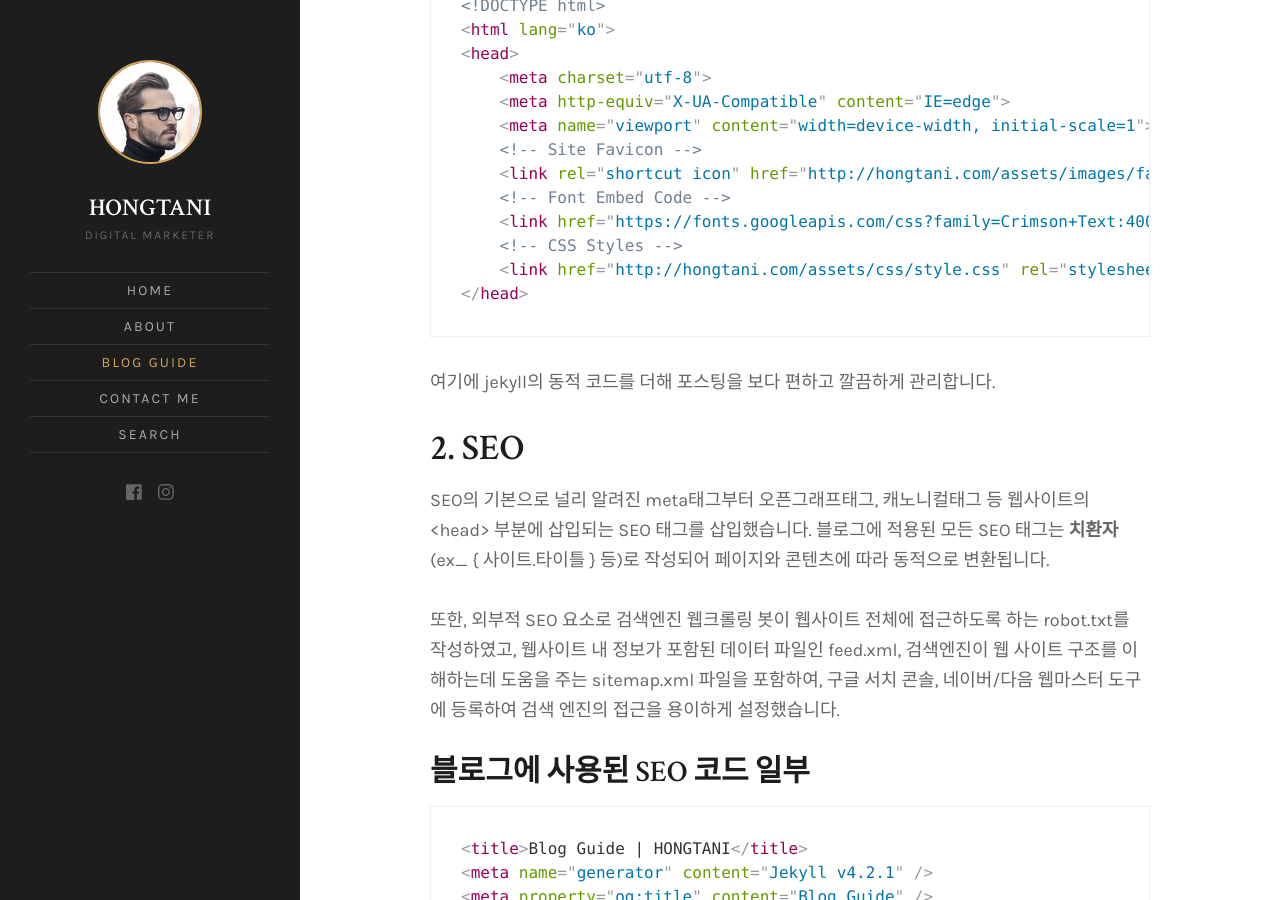
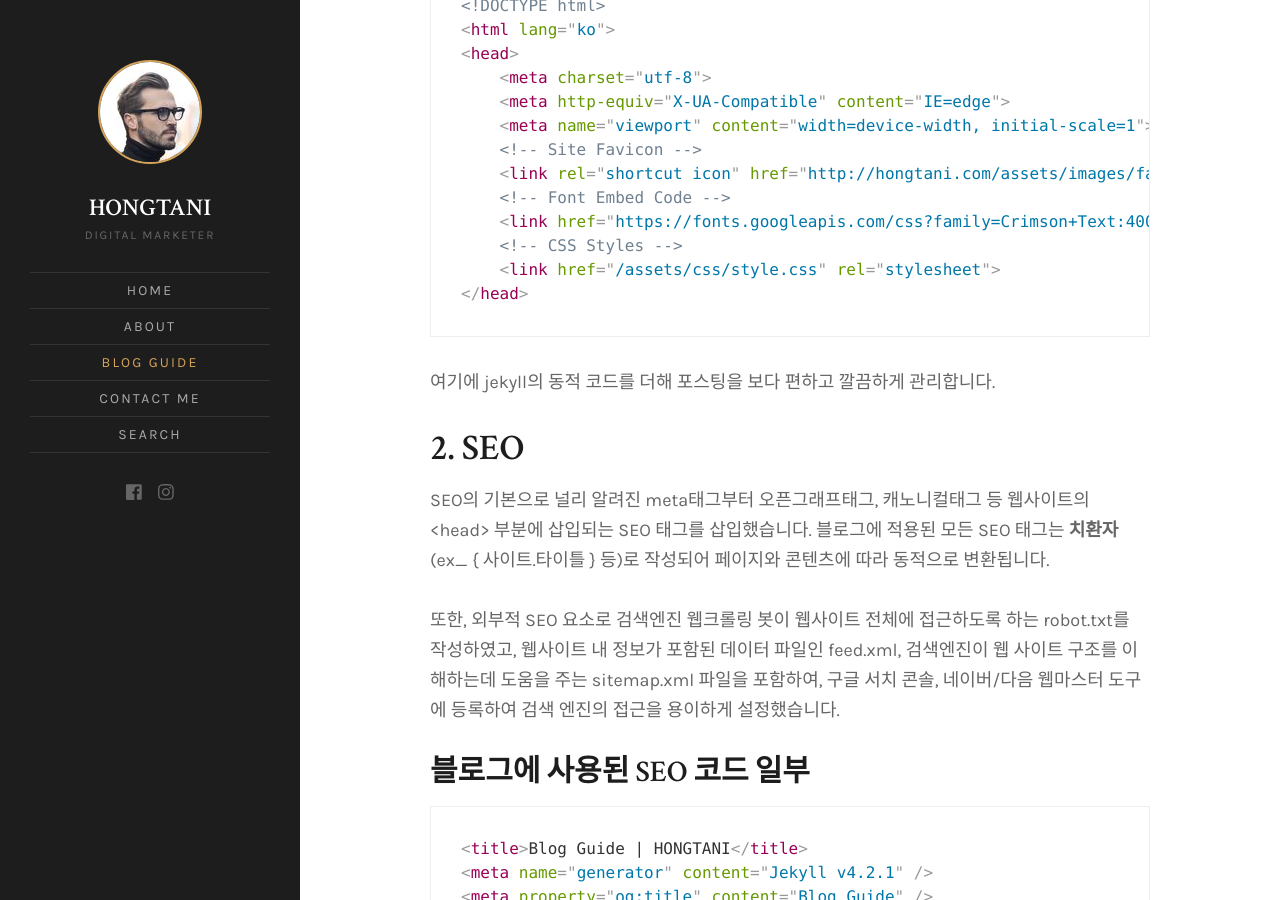
Before and after one commit to hongtani1/royce-theme-blog-kr, a Jekyll site: the page built from blog-guide.md, in a window 1280 px wide and 900 px high, scrolled down 1454 px. Built offline with Jekyll 4.4.1, drawn with Linux system fonts in a browser that asks for light colours; some of the changed lines change nothing that is shown.

Commit message:
Update _config.yml

```diff
--- a/_config.yml
+++ b/_config.yml
@@ -1,14 +1,14 @@
 # Site setings
 name: 'HONGTANI'
 description: 'Digital Marketer'
-meta_description: '디지털마케팅 기초 강의와 GA 세팅까지'
+meta_description: '디지털마케팅 기초 강의와 GA 세팅'
 logo:
 # Author image is used in site sidebar and greetings in the home page hero text
 author:
   image: 'authorimage.jpg'
   greetings: "안녕하세요, 디지털마케터 Hongtani의 블로그입니다."
 favicon: 'assets/images/favicon.ico'
-baseurl: 'http://hongtani.com'
+baseurl:
 production_url: https://hongtani.com/
 disqus: 'hongtani'
 mailchimp_url: '//hongtani.us5.list-manage.com/subscribe/post?u=d6e9edd33e0c04cb22fe59a1f&amp;id=9889a03d62'
```
